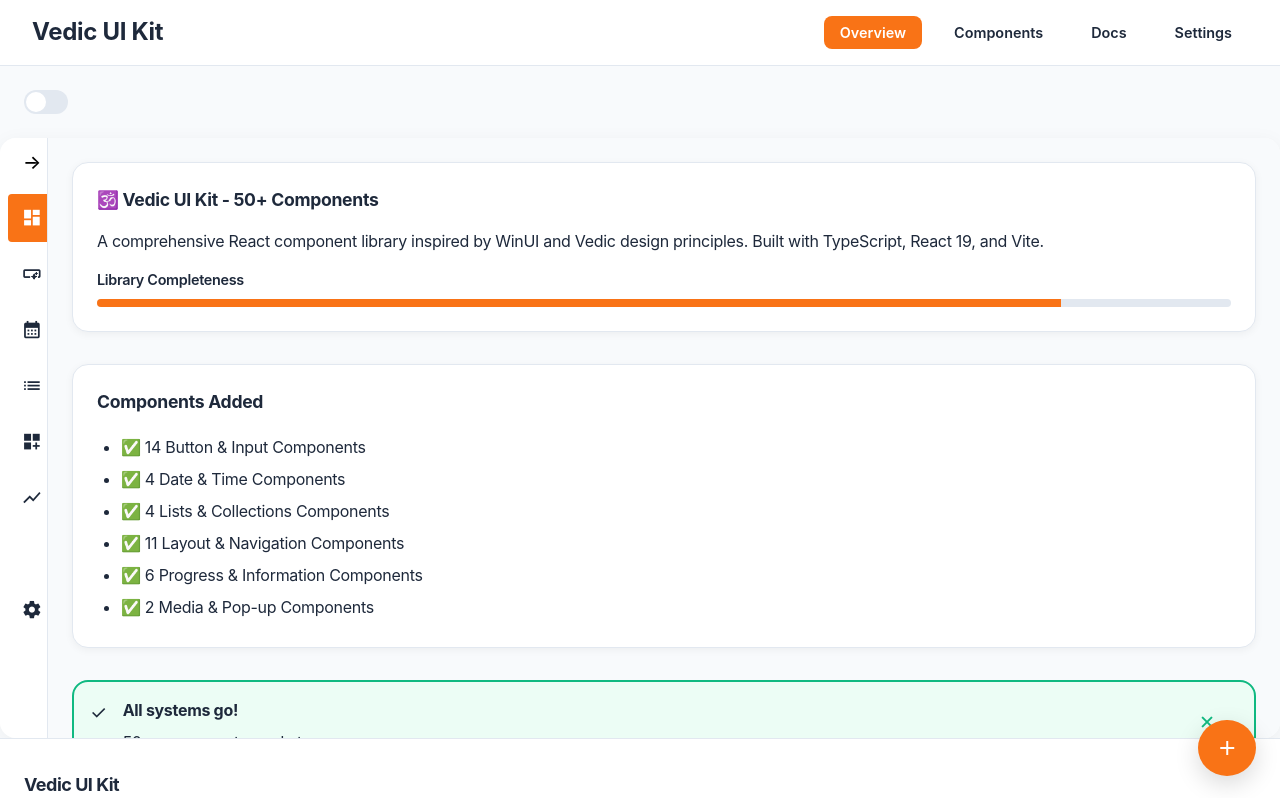
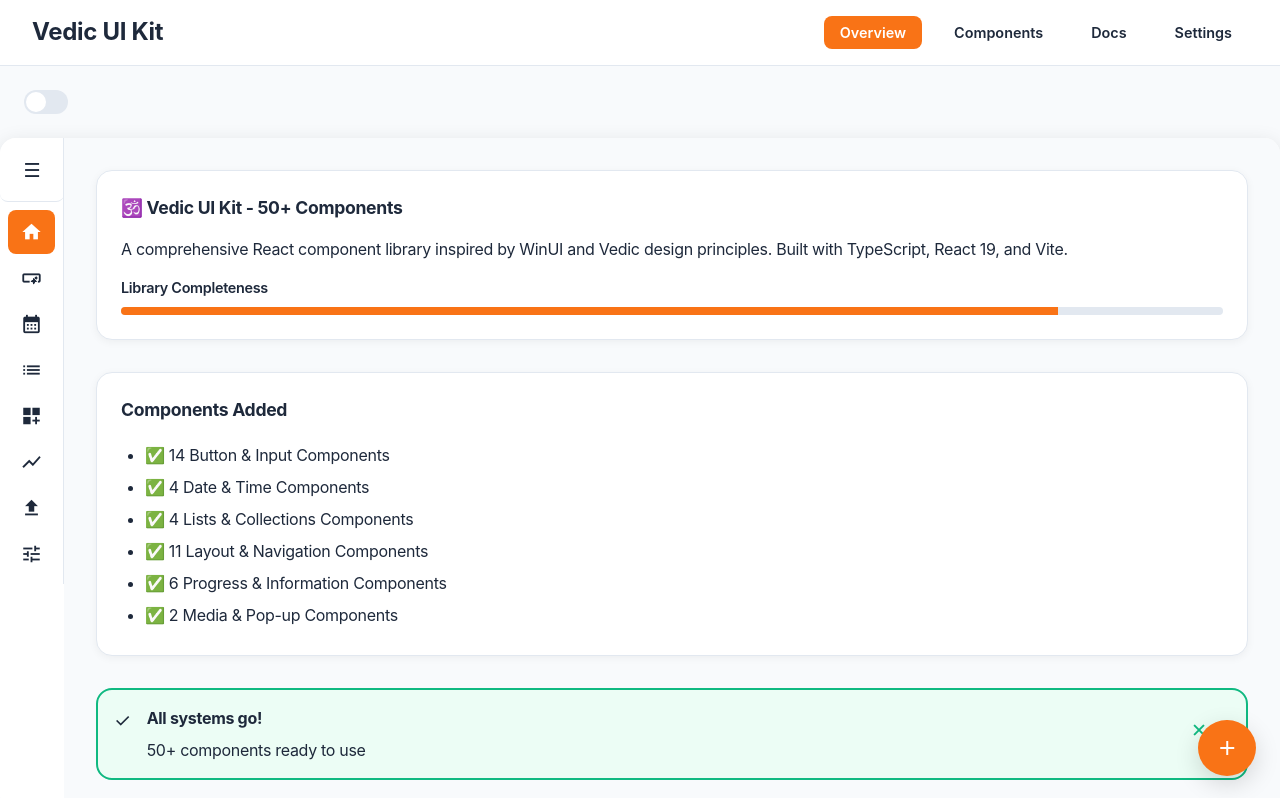
Before and after one commit to rushiprogrammer/Vastu-UI, a React (Vite) app: page / in a window 1280 px wide. Shown: the top 798 px of the page. Built offline with nearby package versions, Linux system fonts and the light colour scheme.

Commit message:
Improve SplitView: crisp styling, consistent layout, customizable icons and pane length

```diff
--- a/src/App.tsx
+++ b/src/App.tsx
@@ -77,14 +77,14 @@ function App() {
   const [radio, setRadio] = useState('opt1');
 
   const navItems = [
-    { icon: 'dashboard', label: 'Overview' },
+    { icon: 'home', label: 'Overview' },
     { icon: 'smart_button', label: 'Buttons' },
     { icon: 'calendar_month', label: 'Date & Time' },
     { icon: 'list', label: 'Lists' },
     { icon: 'dashboard_customize', label: 'Layout' },
     { icon: 'show_chart', label: 'Progress' },
-    { icon: 'convert_to_pdf', label: 'File Converter' },
-    { icon: 'settings', label: 'Advanced' },
+    { icon: 'file_upload', label: 'File Converter' },
+    { icon: 'tune', label: 'Advanced' },
   ];
 
   const commands = [
@@ -107,7 +107,14 @@ function App() {
         <ThemeToggle />
       </div>
 
-      <SplitView displayMode="compact" items={navItems} onNavigate={setCurrentView}>
+      <SplitView
+        displayMode="compact"
+        items={navItems}
+        onNavigate={setCurrentView}
+        paneLength="260px"
+        iconSize="md"
+        showIcons={true}
+      >
         {currentView === 'overview' && (
           <div style={{ display: 'flex', flexDirection: 'column', gap: '2rem' }}>
             <Card title="🕉️ Vedic UI Kit - 50+ Components">
--- a/src/components/SplitView.tsx
+++ b/src/components/SplitView.tsx
@@ -1,21 +1,31 @@
 import React, { useState } from 'react';
+
+interface SplitViewItem {
+  icon?: string;
+  label: string;
+  badge?: string | number;
+}
 
 interface SplitViewProps {
   displayMode?: 'compact' | 'inline' | 'overlay';
   panePosition?: 'left' | 'right';
   paneLength?: string;
-  items?: { icon: string; label: string }[];
+  items?: SplitViewItem[];
   onNavigate?: (label: string) => void;
   children?: React.ReactNode;
+  showIcons?: boolean;
+  iconSize?: 'sm' | 'md' | 'lg';
 }
 
 export const SplitView: React.FC<SplitViewProps> = ({
   displayMode = 'compact',
   panePosition = 'left',
-  paneLength = '280px',
+  paneLength = '260px',
   items = [],
   onNavigate,
   children,
+  showIcons = true,
+  iconSize = 'md',
 }) => {
   const [isExpanded, setIsExpanded] = useState(displayMode === 'inline');
   const [activeItem, setActiveItem] = useState(0);
@@ -24,23 +34,29 @@ export const SplitView: React.FC<SplitViewProps> = ({
     displayMode === 'compact'
       ? isExpanded
         ? paneLength
-        : '48px'
+        : '64px'
       : displayMode === 'inline'
         ? paneLength
-        : '48px';
+        : '64px';
+
+  const iconSizes = {
+    sm: '18px',
+    md: '22px',
+    lg: '26px',
+  };
 
   const paneStyles: React.CSSProperties = {
     width: paneWidth,
-    minWidth: displayMode === 'compact' ? '48px' : paneLength,
+    minWidth: displayMode === 'compact' ? '64px' : paneLength,
     maxWidth: paneLength,
     background: 'var(--surface)',
     borderRight: panePosition === 'left' ? '1px solid var(--border)' : 'none',
     borderLeft: panePosition === 'right' ? '1px solid var(--border)' : 'none',
-    transition: 'width 0.3s cubic-bezier(0.33, 0, 0.67, 1)',
+    transition: 'width 0.25s var(--ease-smooth)',
     overflow: 'hidden',
     display: 'flex',
     flexDirection: 'column',
-    height: '600px',
+    height: '100%',
   };
 
   const containerStyles: React.CSSProperties = {
@@ -49,58 +65,120 @@ export const SplitView: React.FC<SplitViewProps> = ({
     background: 'var(--surface)',
     borderRadius: 'var(--radius-md)',
     overflow: 'hidden',
-    boxShadow: '0 4px 20px rgba(0,0,0,0.05)',
-    height: '600px',
+    boxShadow: 'var(--shadow-md)',
+    height: '100%',
+    minHeight: '400px',
   };
+
+  const toggleButtonStyles: React.CSSProperties = {
+    width: '64px',
+    height: '64px',
+    border: 'none',
+    background: isExpanded ? 'var(--bg)' : 'transparent',
+    color: 'var(--text)',
+    cursor: 'pointer',
+    fontSize: '1.2rem',
+    fontWeight: 600,
+    transition: 'all 0.2s var(--ease-smooth)',
+    display: 'flex',
+    alignItems: 'center',
+    justifyContent: 'center',
+    flexShrink: 0,
+    borderBottom: '1px solid var(--border)',
+  };
+
+  const navStyles: React.CSSProperties = {
+    flex: 1,
+    display: 'flex',
+    flexDirection: 'column',
+    gap: '2px',
+    padding: '8px',
+    overflowY: 'auto',
+    overflowX: 'hidden',
+  };
+
+  const getItemStyles = (isActive: boolean): React.CSSProperties => ({
+    width: '100%',
+    padding: isExpanded ? '12px 14px' : '14px',
+    border: 'none',
+    background: isActive ? 'var(--accent)' : 'transparent',
+    color: isActive ? '#fff' : 'var(--text)',
+    cursor: 'pointer',
+    textAlign: isExpanded ? 'left' : 'center',
+    fontSize: '0.9rem',
+    fontWeight: isActive ? 600 : 500,
+    overflow: 'hidden',
+    textOverflow: 'ellipsis',
+    whiteSpace: 'nowrap',
+    transition: 'all 0.15s var(--ease-smooth)',
+    display: 'flex',
+    alignItems: 'center',
+    justifyContent: isExpanded ? 'flex-start' : 'center',
+    gap: '12px',
+    borderRadius: 'var(--radius-sm)',
+    height: '44px',
+    position: 'relative' as const,
+  });
 
   return (
     <div style={containerStyles}>
       <aside style={paneStyles}>
         <button
           onClick={() => setIsExpanded(!isExpanded)}
-          style={{
-            width: '48px',
-            height: '48px',
-            border: 'none',
-            background: 'transparent',
-            cursor: 'pointer',
-            fontSize: '1.2rem',
-          }}
+          style={toggleButtonStyles}
+          title={isExpanded ? 'Collapse' : 'Expand'}
         >
-          {isExpanded ? '←' : '→'}
+          {isExpanded ? '✕' : '☰'}
         </button>
-        <nav style={{ flex: 1, display: 'flex', flexDirection: 'column', gap: '0.5rem', padding: '0.5rem' }}>
+        <nav style={navStyles}>
           {items.map((item, idx) => (
             <button
               key={idx}
               onClick={() => {
                 setActiveItem(idx);
-                onNavigate?.(item.label.toLowerCase());
+                onNavigate?.(item.label.toLowerCase().replace(/\s+/g, '_'));
               }}
-              style={{
-                width: isExpanded ? '100%' : '48px',
-                padding: isExpanded ? '0.75rem' : '0.5rem',
-                border: 'none',
-                background: activeItem === idx ? 'var(--accent)' : 'transparent',
-                color: activeItem === idx ? '#fff' : 'var(--text)',
-                cursor: 'pointer',
-                textAlign: isExpanded ? 'left' : 'center',
-                fontSize: '0.9rem',
-                overflow: 'hidden',
-                textOverflow: 'ellipsis',
-                whiteSpace: 'nowrap',
-                transition: 'all 0.2s',
-                display: 'flex',
-                alignItems: 'center',
-                justifyContent: isExpanded ? 'flex-start' : 'center',
-                gap: '0.75rem',
-                borderRadius: '4px',
-                height: '48px',
-              }}
+              style={getItemStyles(activeItem === idx)}
               title={item.label}
             >
-              <span className="material-icons" style={{ fontSize: '1.3rem', display: 'flex', alignItems: 'center', justifyContent: 'center', flexShrink: 0, width: '24px', height: '24px' }}>{item.icon}</span>
-              {isExpanded && <span style={{ flex: 1, overflow: 'hidden', textOverflow: 'ellipsis' }}>{item.label}</span>}
+              {showIcons && item.icon && (
+                <span
+                  className="material-icons"
+                  style={{
+                    fontSize: iconSizes[iconSize],
+                    display: 'flex',
+                    alignItems: 'center',
+                    justifyContent: 'center',
+                    flexShrink: 0,
+                    width: iconSizes[iconSize],
+                    height: iconSizes[iconSize],
+                  }}
+                >
+                  {item.icon}
+                </span>
+              )}
+              {isExpanded && (
+                <span style={{ flex: 1, overflow: 'hidden', textOverflow: 'ellipsis' }}>
+                  {item.label}
+                </span>
+              )}
+              {isExpanded && item.badge && (
+                <span
+                  style={{
+                    background: activeItem === idx ? 'rgba(255,255,255,0.3)' : 'var(--accent)',
+                    color: '#fff',
+                    padding: '2px 8px',
+                    borderRadius: '12px',
+                    fontSize: '0.75rem',
+                    fontWeight: 600,
+                    minWidth: '24px',
+                    textAlign: 'center',
+                    flexShrink: 0,
+                  }}
+                >
+                  {item.badge}
+                </span>
+              )}
             </button>
           ))}
         </nav>
@@ -108,9 +186,10 @@ export const SplitView: React.FC<SplitViewProps> = ({
       <main
         style={{
           flex: 1,
-          padding: '1.5rem',
+          padding: '2rem',
           background: 'var(--bg)',
           overflow: 'auto',
+          WebkitOverflowScrolling: 'touch',
         }}
       >
         {children}
```
